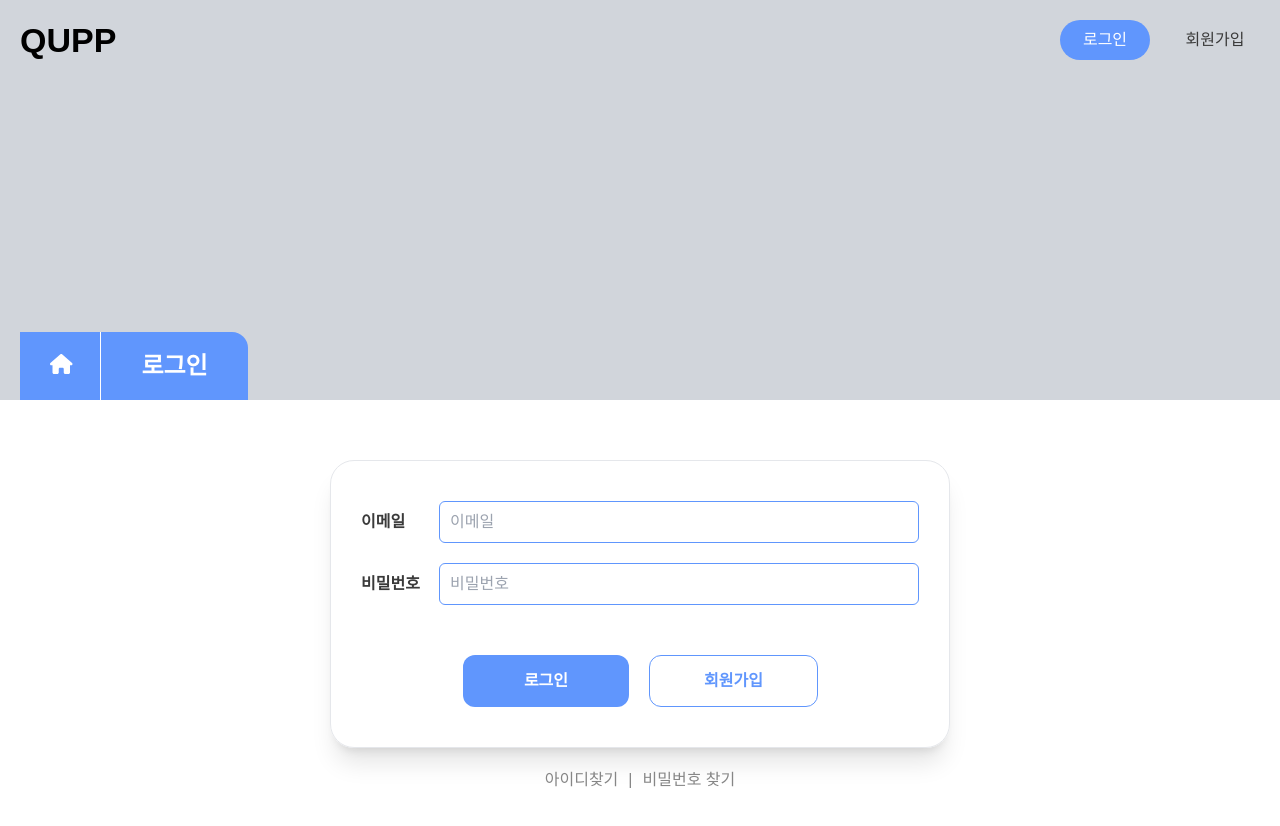
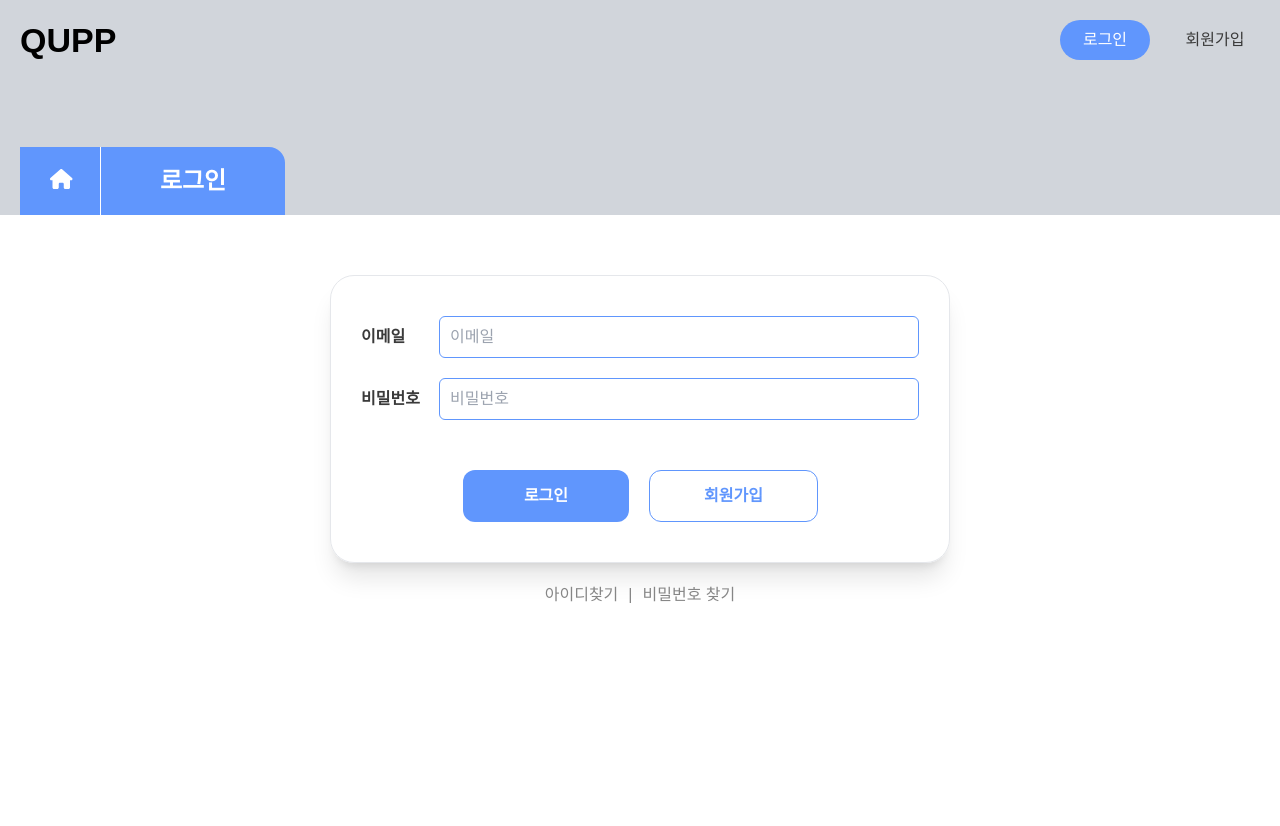
Before and after one commit to crewd/qupp-front, a Next.js app: page /login in a window 1280 px wide. Shown: the top 826 px of the page. After the commit the page ends 800 px from the top, so only its background shows below. Built offline with nearby package versions, Linux system fonts and the light colour scheme.

Commit message:
design: bgTitle.tsx style 변경

```diff
--- a/components/common/bgTitle.tsx
+++ b/components/common/bgTitle.tsx
@@ -5,9 +5,9 @@ import Link from 'next/link';
 const BgTitle = ({ children }: { children: React.ReactNode }) => {
   return (
     <div>
-      <div className="absolute top-0 left-0 right-0 w-full h-[400px] bg-gray-300 -z-10" />
-      <div className="mt-[252px]">
-        <div className="mb-[60px] bg-primary w-[228px] h-[68px] leading-[68px] flex items-center pr-[20px] justify-between rounded-tr-2xl">
+      <div className="absolute top-0 left-0 right-0 w-full h-[215px] bg-gray-300 -z-10" />
+      <div className="mt-[67px]">
+        <div className="mb-[60px] bg-primary w-[265px] h-[68px] leading-[68px] flex items-center pr-[20px] justify-between rounded-tr-2xl">
           <Link href="/">
             <a className=" w-[80px] h-[70px]">
               <FontAwesomeIcon
```
